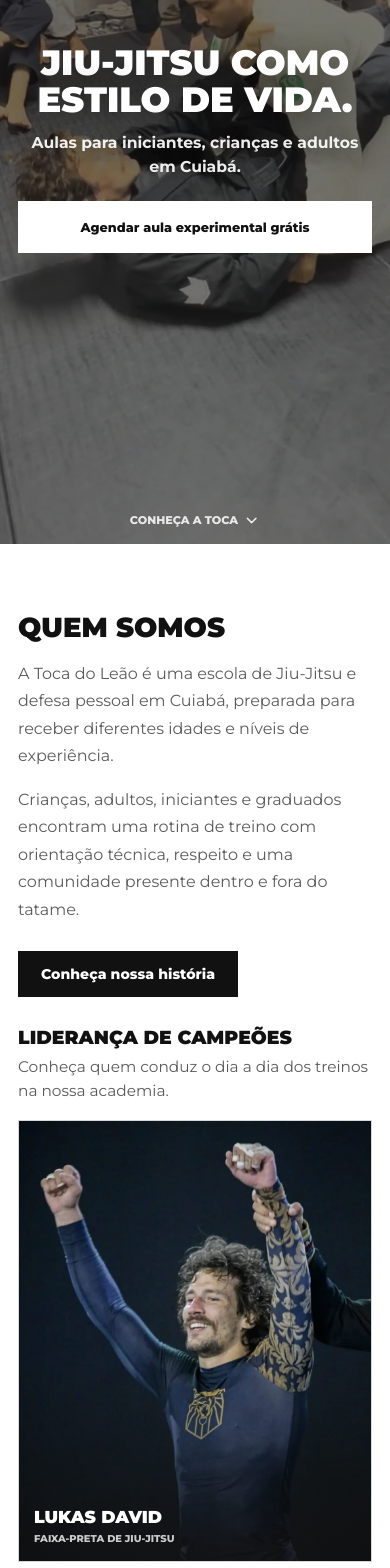
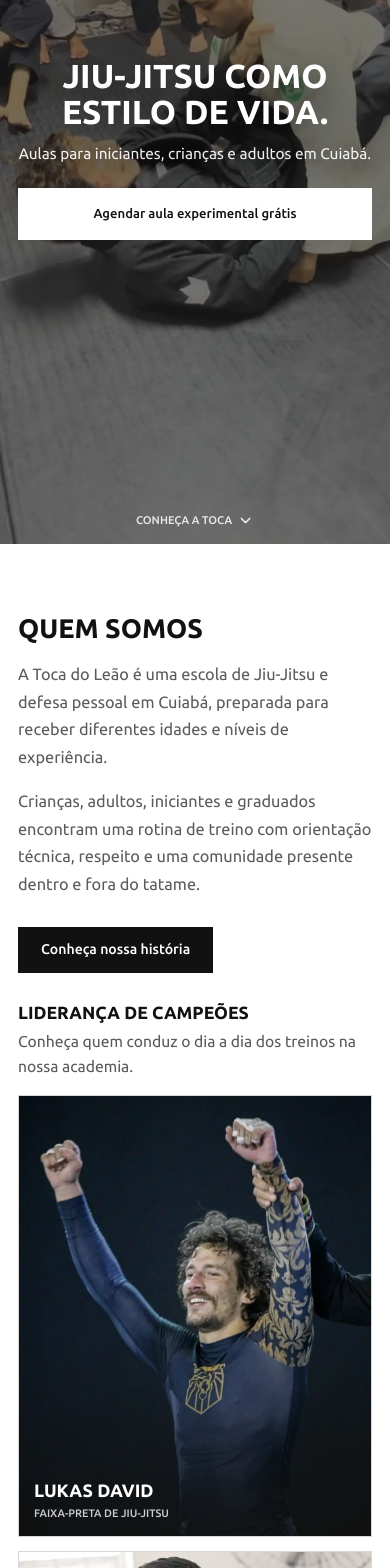
Before and after one commit to ederrabelo/tocadoleao-landingpage, a React (Vite) app: page / in a window 390 px wide. Shown: the part 300-1868 px from the top of the page. Built offline with nearby package versions, Linux system fonts and the light colour scheme.

Commit message:
Ajustes finos no layout novo

```diff
--- a/index.html
+++ b/index.html
@@ -5,7 +5,7 @@
     <link rel="preconnect" href="https://fonts.googleapis.com" />
     <link rel="preconnect" href="https://fonts.gstatic.com" crossorigin />
     <link
-      href="https://fonts.googleapis.com/css2?family=Montserrat:wght@400;500;600;700;800;900&display=swap"
+      href="https://fonts.googleapis.com/css2?family=Ubuntu:wght@400;500;700&display=swap"
       rel="stylesheet"
     />
     <meta name="viewport" content="width=device-width, initial-scale=1.0" />
--- a/src/App.css
+++ b/src/App.css
@@ -54,16 +54,15 @@
   box-shadow: none;
 }
 
-.logo-link {
+.logo-mark {
   display: inline-flex;
   align-items: center;
   justify-self: start;
   width: 128px;
   height: 150px;
-  transition: opacity 180ms ease, transform 220ms var(--ease-out);
-}
-
-.logo-link img {
+}
+
+.logo-mark img {
   display: block;
   width: 100%;
   height: 100%;
@@ -85,8 +84,8 @@
   position: relative;
   padding: 10px 0;
   color: var(--text);
-  font-size: 0.9rem;
-  font-weight: 800;
+  font-size: 0.88rem;
+  font-weight: var(--font-weight-medium);
   letter-spacing: 0;
   text-decoration: none;
   text-transform: uppercase;
@@ -182,7 +181,7 @@
   background: var(--button-bg);
   color: var(--button-text);
   font-size: 0.88rem;
-  font-weight: 800;
+  font-weight: var(--font-weight-medium);
   line-height: 1.2;
   text-align: center;
   text-decoration: none;
@@ -249,7 +248,6 @@
 
 .button:focus-visible,
 .main-nav a:focus-visible,
-.logo-link:focus-visible,
 .header-social-link:focus-visible,
 .mobile-menu-toggle:focus-visible,
 .mobile-menu-nav a:focus-visible,
@@ -319,9 +317,9 @@
   margin: 0 auto 16px;
   color: #ffffff;
   font-family: var(--font-display);
-  font-size: 4.85rem;
-  font-weight: 900;
-  line-height: 1.02;
+  font-size: 4.6rem;
+  font-weight: var(--font-weight-bold);
+  line-height: 1.04;
   letter-spacing: 0;
   text-shadow: 0 12px 36px rgba(0, 0, 0, 0.64);
   text-transform: uppercase;
@@ -331,9 +329,9 @@
   max-width: 680px;
   margin: 0 auto 26px;
   color: rgba(255, 255, 255, 0.92);
-  font-size: 1.12rem;
-  font-weight: 700;
-  line-height: 1.55;
+  font-size: 1.08rem;
+  font-weight: var(--font-weight-regular);
+  line-height: 1.6;
   text-shadow: 0 6px 18px rgba(0, 0, 0, 0.58);
 }
 
@@ -377,8 +375,8 @@
   align-items: center;
   gap: 7px;
   color: rgba(255, 255, 255, 0.86);
-  font-size: 0.74rem;
-  font-weight: 800;
+  font-size: 0.72rem;
+  font-weight: var(--font-weight-medium);
   letter-spacing: 0;
   line-height: 1;
   text-decoration: none;
@@ -470,9 +468,9 @@
   margin: 0 0 22px;
   color: var(--section-text);
   font-family: var(--font-display);
-  font-size: 2.45rem;
-  font-weight: 900;
-  line-height: 1.08;
+  font-size: 2.38rem;
+  font-weight: var(--font-weight-bold);
+  line-height: 1.1;
   letter-spacing: 0;
   text-transform: uppercase;
   text-wrap: balance;
@@ -483,8 +481,9 @@
 .store-intro {
   margin: 0;
   color: var(--section-text);
-  font-size: 1.45rem;
-  line-height: 1.45;
+  font-size: 1.28rem;
+  font-weight: var(--font-weight-regular);
+  line-height: 1.55;
 }
 
 .text-stack {
@@ -495,14 +494,15 @@
 .text-stack p {
   margin: 0;
   color: var(--section-muted);
-  font-size: 1rem;
-  line-height: 1.72;
+  font-size: 1.02rem;
+  font-weight: var(--font-weight-regular);
+  line-height: 1.7;
 }
 
 .text-stack-large p {
   color: var(--section-text);
-  font-size: 1.35rem;
-  line-height: 1.55;
+  font-size: 1.18rem;
+  line-height: 1.6;
 }
 
 .who-we-are-text {
@@ -513,14 +513,15 @@
 .who-we-are-text p {
   margin: 0;
   color: var(--section-muted);
-  font-size: 1rem;
-  line-height: 1.72;
+  font-size: 1.02rem;
+  font-weight: var(--font-weight-regular);
+  line-height: 1.7;
 }
 
 .who-we-are-lead {
   color: var(--section-text);
-  font-size: 1.28rem;
-  line-height: 1.55;
+  font-size: 1.16rem;
+  line-height: 1.62;
 }
 
 .who-we-are-button {
@@ -536,8 +537,8 @@
   margin: 0 0 6px;
   color: var(--section-text);
   font-family: var(--font-display);
-  font-size: 1.18rem;
-  font-weight: 900;
+  font-size: 1.1rem;
+  font-weight: var(--font-weight-bold);
   letter-spacing: 0;
   line-height: 1.15;
   text-transform: uppercase;
@@ -547,7 +548,8 @@
   max-width: 420px;
   margin: 0 0 16px;
   color: var(--section-muted);
-  font-size: 0.96rem;
+  font-size: 0.98rem;
+  font-weight: var(--font-weight-regular);
   line-height: 1.6;
 }
 
@@ -606,8 +608,8 @@
 .leadership-caption p {
   margin: 0;
   color: rgba(255, 255, 255, 0.78);
-  font-size: 0.75rem;
-  font-weight: 800;
+  font-size: 0.72rem;
+  font-weight: var(--font-weight-medium);
   letter-spacing: 0;
   line-height: 1.4;
   text-transform: uppercase;
@@ -617,8 +619,8 @@
   margin: 0;
   color: #ffffff;
   font-family: var(--font-display);
-  font-size: 1.45rem;
-  font-weight: 900;
+  font-size: 1.32rem;
+  font-weight: var(--font-weight-bold);
   letter-spacing: 0;
   line-height: 1.05;
   text-transform: uppercase;
@@ -708,13 +710,15 @@
 
 .intro-benefits h3 {
   color: var(--section-text);
-  font-size: 1rem;
-  line-height: 1.4;
+  font-size: 1.02rem;
+  font-weight: var(--font-weight-bold);
+  line-height: 1.35;
 }
 
 .intro-benefits p {
   color: var(--section-muted);
-  font-size: 0.9rem;
+  font-size: 0.92rem;
+  font-weight: var(--font-weight-regular);
   line-height: 1.6;
 }
 
@@ -767,9 +771,9 @@
   margin: 0 0 10px;
   color: var(--section-text);
   font-family: var(--font-display);
-  font-size: 1.18rem;
-  font-weight: 900;
-  line-height: 1.06;
+  font-size: 1.14rem;
+  font-weight: var(--font-weight-bold);
+  line-height: 1.1;
   letter-spacing: 0;
   text-transform: uppercase;
 }
@@ -777,13 +781,15 @@
 .program-content p {
   margin: 0;
   color: var(--section-muted);
-  font-size: 0.88rem;
-  line-height: 1.58;
+  font-size: 0.9rem;
+  font-weight: var(--font-weight-regular);
+  line-height: 1.62;
 }
 
 .program-content ul {
   display: flex;
   flex-wrap: wrap;
+  justify-content: center;
   gap: 8px;
   margin: 16px 0 18px;
   padding: 0;
@@ -795,9 +801,10 @@
   border: 1px solid var(--section-line);
   border-radius: 0;
   color: var(--ink-muted);
-  font-size: 0.68rem;
-  font-weight: 700;
+  font-size: 0.72rem;
+  font-weight: var(--font-weight-medium);
   line-height: 1.2;
+  text-align: center;
 }
 
 .program-actions {
@@ -810,7 +817,7 @@
   width: 100%;
   min-height: 42px;
   padding: 0 12px;
-  font-size: 0.74rem;
+  font-size: 0.76rem;
 }
 
 .faq-layout {
@@ -833,7 +840,8 @@
   max-width: 680px;
   margin: 0;
   color: var(--section-muted);
-  font-size: 1.08rem;
+  font-size: 1.02rem;
+  font-weight: var(--font-weight-regular);
   line-height: 1.65;
 }
 
@@ -868,7 +876,8 @@
   padding: 20px 54px 20px 20px;
   color: var(--section-text);
   cursor: pointer;
-  font-weight: 800;
+  font-size: 1rem;
+  font-weight: var(--font-weight-medium);
   line-height: 1.45;
   list-style: none;
 }
@@ -891,7 +900,7 @@
   color: var(--ink);
   content: '+';
   font-size: 1.2rem;
-  font-weight: 700;
+  font-weight: var(--font-weight-bold);
   line-height: 1;
 }
 
@@ -903,6 +912,8 @@
   margin: 0;
   padding: 0 20px 20px;
   color: var(--section-muted);
+  font-size: 0.96rem;
+  font-weight: var(--font-weight-regular);
   line-height: 1.7;
 }
 
@@ -967,8 +978,8 @@
   margin: 0;
   color: var(--section-text);
   font-family: var(--font-display);
-  font-size: 1.25rem;
-  font-weight: 800;
+  font-size: 1.18rem;
+  font-weight: var(--font-weight-bold);
   letter-spacing: 0;
   line-height: 1.18;
 }
@@ -977,7 +988,8 @@
   display: block;
   margin-top: 7px;
   color: var(--section-muted);
-  font-size: 0.88rem;
+  font-size: 0.92rem;
+  font-weight: var(--font-weight-regular);
   line-height: 1.6;
 }
 
@@ -1050,6 +1062,7 @@
 .contact-socials strong {
   color: var(--section-text);
   font-size: 0.8rem;
+  font-weight: var(--font-weight-medium);
   letter-spacing: 0;
   line-height: 1.4;
   text-transform: uppercase;
@@ -1075,7 +1088,7 @@
   color: var(--section-muted);
   font-size: 0.95rem;
   font-style: normal;
-  font-weight: 700;
+  font-weight: var(--font-weight-regular);
   line-height: 1.65;
 }
 
@@ -1132,7 +1145,8 @@
 .footer-copy p {
   margin: 0;
   color: rgba(255, 255, 255, 0.62);
-  font-size: 0.72rem;
+  font-size: 0.74rem;
+  font-weight: var(--font-weight-regular);
   line-height: 1.55;
 }
 
@@ -1151,12 +1165,6 @@
   --button-hover-text: var(--bg);
 }
 
-@media (hover: hover) and (pointer: fine) {
-  .logo-link:hover {
-    opacity: 0.9;
-  }
-}
-
 @media (max-width: 980px) {
   .who-we-are-layout,
   .intro-layout,
@@ -1201,7 +1209,7 @@
     padding: var(--mobile-nav-padding-y) var(--mobile-nav-padding-x);
   }
 
-  .logo-link {
+  .logo-mark {
     grid-column: 2;
     width: var(--mobile-nav-logo-width);
     height: var(--mobile-nav-logo-height);
@@ -1261,7 +1269,7 @@
     animation: mobile-menu-fade 180ms ease-out both;
   }
 
-  .site-header.is-menu-open .logo-link {
+  .site-header.is-menu-open .logo-mark {
     grid-column: 2;
     grid-row: 1;
     align-self: center;
@@ -1281,7 +1289,7 @@
     color: #ffffff;
   }
 
-  .site-header.is-menu-open .logo-link,
+  .site-header.is-menu-open .logo-mark,
   .site-header.is-menu-open .header-actions {
     position: relative;
     z-index: 41;
@@ -1320,8 +1328,8 @@
     padding: 22px 0;
     border-bottom: 1px solid rgba(255, 255, 255, 0.14);
     color: rgba(255, 255, 255, 0.9);
-    font-size: 1.24rem;
-    font-weight: 800;
+    font-size: 1.18rem;
+    font-weight: var(--font-weight-medium);
     line-height: 1.2;
     letter-spacing: 0;
     text-decoration: none;
@@ -1398,13 +1406,13 @@
 
   .hero-content h1 {
     margin-bottom: 12px;
-    font-size: 2.62rem;
-    line-height: 1.05;
+    font-size: 2.48rem;
+    line-height: 1.08;
   }
 
   .hero-content p {
     margin-bottom: 22px;
-    font-size: 0.98rem;
+    font-size: 0.96rem;
   }
 
   .hero-scroll-indicator {
@@ -1437,14 +1445,15 @@
 
   .section-kicker {
     margin-bottom: 18px;
-    font-size: 2rem;
-    line-height: 1;
+    font-size: 1.92rem;
+    line-height: 1.08;
   }
 
   .section-heading p:last-child,
   .store-intro,
   .text-stack-large p {
-    font-size: 1.08rem;
+    font-size: 1.04rem;
+    line-height: 1.62;
   }
 
   .leadership-caption {
@@ -1452,11 +1461,11 @@
   }
 
   .leadership-caption p {
-    font-size: 0.62rem;
+    font-size: 0.68rem;
   }
 
   .leadership-caption h3 {
-    font-size: 1.08rem;
+    font-size: 1.12rem;
   }
 
   .intro-benefits article {
@@ -1475,7 +1484,7 @@
 
   .faq-intro {
     margin-top: 16px;
-    font-size: 1rem;
+    font-size: 0.98rem;
   }
 
   .faq-list {
@@ -1520,7 +1529,7 @@
   }
 
   .program-content h3 {
-    font-size: 1.16rem;
+    font-size: 1.12rem;
   }
 
   .store-video-wrap video {
@@ -1569,7 +1578,7 @@
   }
 
   .program-content h3 {
-    font-size: 1.28rem;
+    font-size: 1.2rem;
   }
 }
 
@@ -1592,7 +1601,7 @@
     font-size: 0.86rem;
   }
 
-  .logo-link {
+  .logo-mark {
     width: var(--mobile-nav-logo-width);
     height: var(--mobile-nav-logo-height);
   }
@@ -1602,7 +1611,7 @@
     height: var(--mobile-nav-toggle-size);
   }
 
-  .site-header.is-menu-open .logo-link {
+  .site-header.is-menu-open .logo-mark {
     width: var(--mobile-nav-logo-width);
     height: var(--mobile-nav-logo-height);
   }
@@ -1612,15 +1621,15 @@
   }
 
   .section-kicker {
-    font-size: 1.72rem;
+    font-size: 1.68rem;
   }
 
   .hero-content h1 {
-    font-size: 2.2rem;
+    font-size: 2.08rem;
   }
 
   .button-primary {
-    font-size: 0.8rem;
+    font-size: 0.82rem;
   }
 
 }
@@ -1641,7 +1650,6 @@
 
   .button:hover,
   .header-social-link:hover,
-  .logo-link:hover,
   .mobile-menu-nav a:hover,
   .mobile-menu-social-link:hover {
     transform: none;
--- a/src/index.css
+++ b/src/index.css
@@ -1,8 +1,12 @@
 :root {
-  --font-body: "Montserrat", system-ui, -apple-system, BlinkMacSystemFont, "Segoe UI", sans-serif;
-  --font-display: "Montserrat", system-ui, -apple-system, BlinkMacSystemFont, "Segoe UI", sans-serif;
+  --font-body: "Ubuntu", system-ui, -apple-system, BlinkMacSystemFont, "Segoe UI", sans-serif;
+  --font-display: "Ubuntu", system-ui, -apple-system, BlinkMacSystemFont, "Segoe UI", sans-serif;
+  --font-weight-regular: 400;
+  --font-weight-medium: 500;
+  --font-weight-bold: 700;
 
   font-family: var(--font-body);
+  font-weight: var(--font-weight-regular);
   color: #ffffff;
   background: #212020;
   font-synthesis: none;
```
Also changed, not shown: src/App.tsx (+3 -8 lines).
